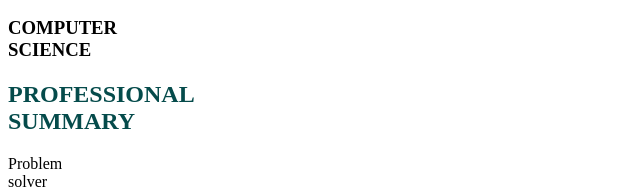
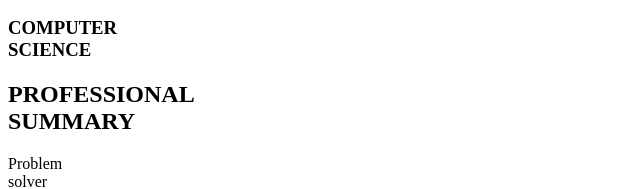
Before and after one commit to Sneha-chandran/SNEHA, a plain HTML site: page index.html in a window 1280 px wide. Shown: the part 1910-2099 px from the top of the page, without its empty margins (0-640 px from the left). Drawn offline with Linux system fonts and the light colour scheme.

Commit message:
changed data

```diff
--- a/index.html
+++ b/index.html
@@ -33,9 +33,8 @@
         color: rgb(5, 75, 75);
 
        }
-       .DETAILS h2{
-        color: rgb(5, 75, 75);
-       }
+
+
        .EDU h2{
         color: rgb(5, 75, 75);
        }
```
